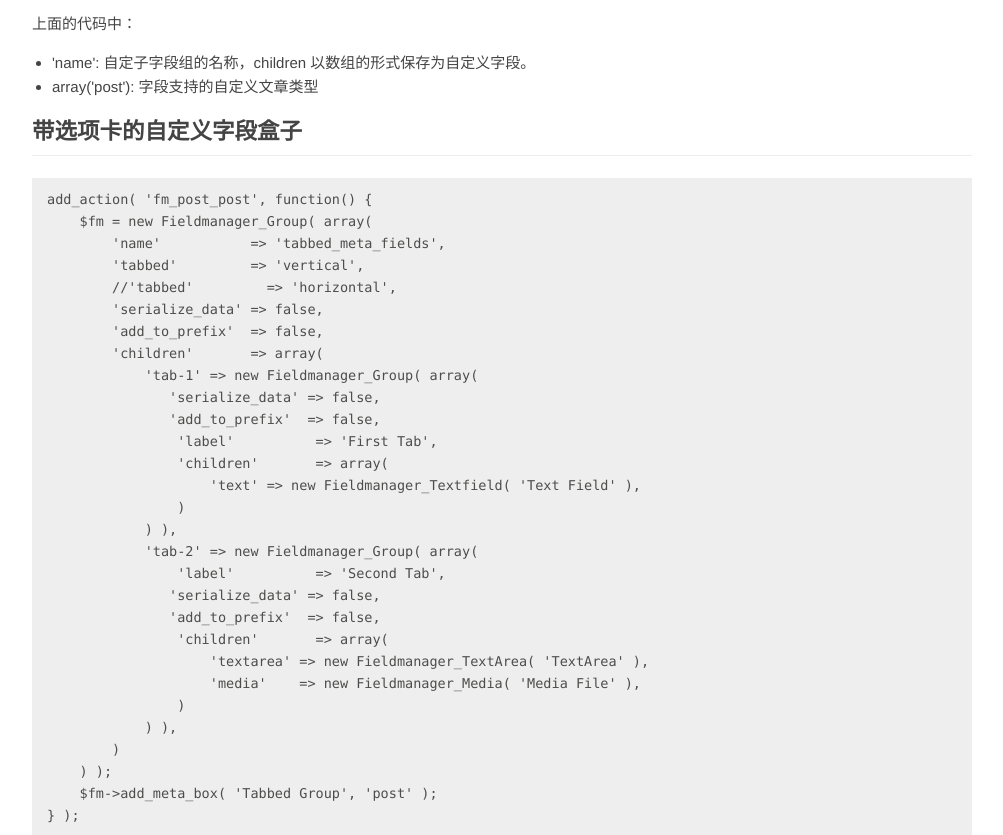
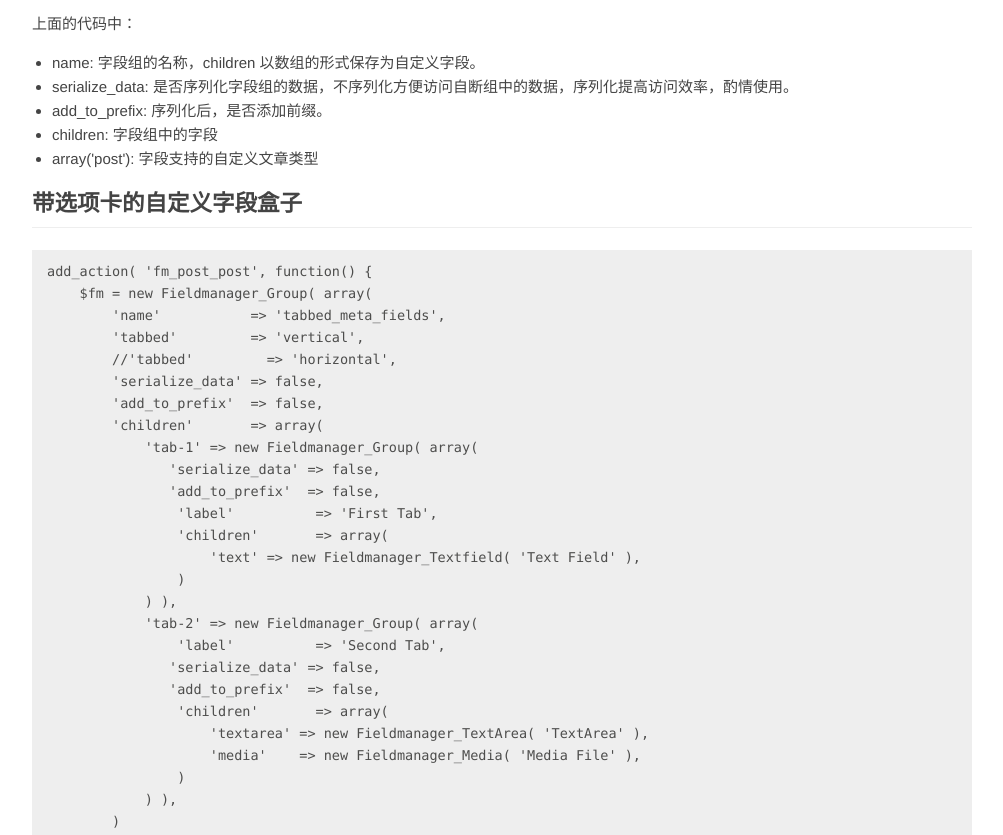
Before and after one commit to iwillhappy1314/wizhi-cms-doc, a plain HTML site: page docs/forms/form.html in a window 1280 px wide. Shown: the part 8773-9608 px from the top of the page, without its empty margins (248-1251 px from the left). Drawn offline with Linux system fonts and the light colour scheme.

Commit message:
Update 2016-09-20T09:23:38.634Z

```diff
--- a/docs/forms/form.html
+++ b/docs/forms/form.html
@@ -311,7 +311,10 @@ add_action( &#39;fm_submenu_my_fields&#39;, function() {
 </code></pre>
 <p>上面的代码中：</p>
 <ul>
-<li>&#39;name&#39;: 自定子字段组的名称，children 以数组的形式保存为自定义字段。</li>
+<li>name: 字段组的名称，children 以数组的形式保存为自定义字段。</li>
+<li>serialize_data: 是否序列化字段组的数据，不序列化方便访问自断组中的数据，序列化提高访问效率，酌情使用。</li>
+<li>add_to_prefix: 序列化后，是否添加前缀。</li>
+<li>children: 字段组中的字段</li>
 <li>array(&#39;post&#39;): 字段支持的自定义文章类型 </li>
 </ul>
 <h2>带选项卡的自定义字段盒子</h2><pre><code class="language-php">add_action( &#39;fm_post_post&#39;, function() {
```
